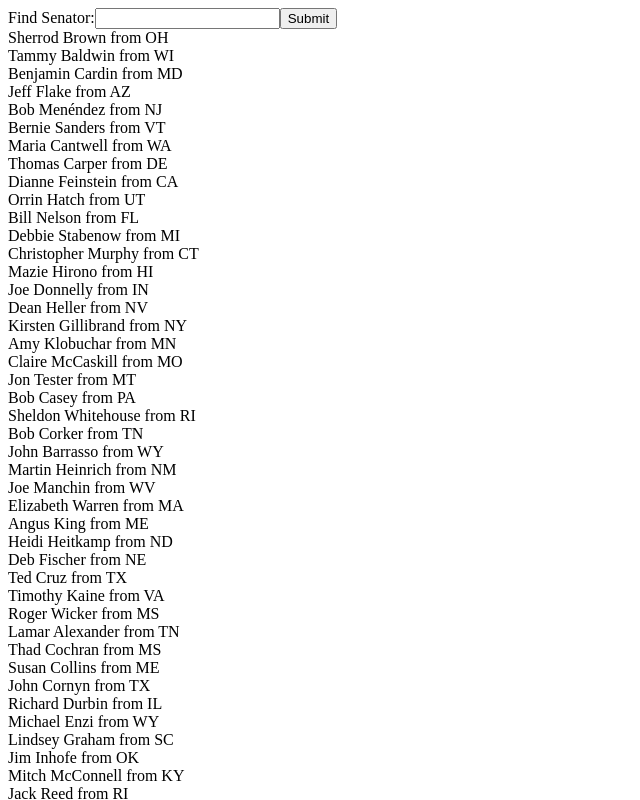
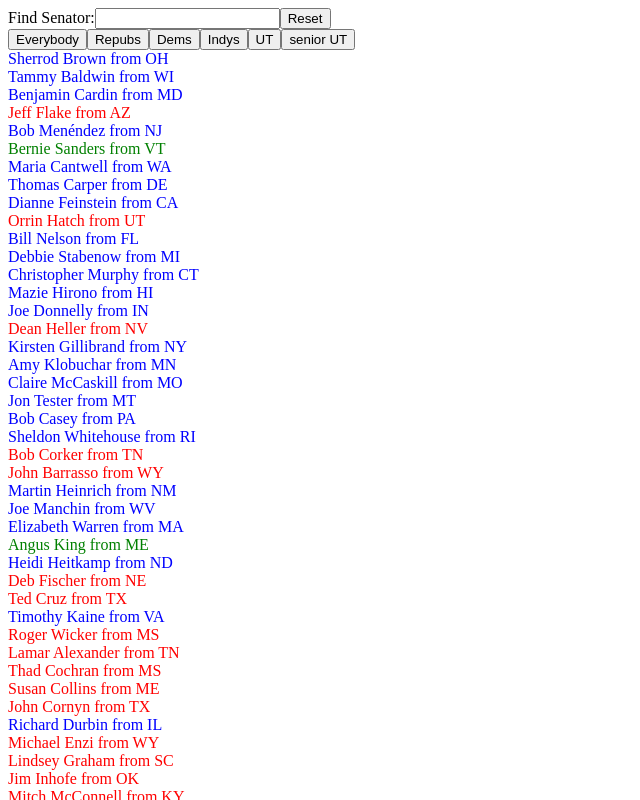
Before and after one commit to mdoubet/react-senators, a React app: page / in a window 1280 px wide. Shown: the top 800 px of the page, without its empty margins (0-640 px from the left). Built offline with nearby package versions, Linux system fonts and the light colour scheme.

Commit message:
add everyone, Rebups, Dems, UT buttons

```diff
--- a/public/index.html
+++ b/public/index.html
@@ -19,7 +19,7 @@
       work correctly both with client-side routing and a non-root public URL.
       Learn how to configure a non-root public URL by running `npm run build`.
     -->
-    <title>React App</title>
+    <title>Senator Display App</title>
   </head>
   <body>
     <noscript>
--- a/src/components/Senator.js
+++ b/src/components/Senator.js
@@ -5,8 +5,10 @@ export default class extends Component {
 
     render(){
         const senator = this.props.senator
+
+        const partyColor = senator.party.match('Democrat') ? "blue" : (senator.party.match('Republican')) ?  "red" : "green";
         return (
-            <div>{senator.person.nickname ? senator.person.nickname : senator.person.firstname} {senator.person.lastname} from {senator.state}</div>
+            <div style = {{color:partyColor}}>{senator.person.nickname ? senator.person.nickname : senator.person.firstname} {senator.person.lastname} from {senator.state}</div>
         );
     }
 }
--- a/src/components/Senators.js
+++ b/src/components/Senators.js
@@ -2,6 +2,7 @@ import React, { Component } from 'react'
 import senators from '../data/senators'
 import Senator from './Senator'
 import Senatorsearcher from './Senatorsearcher'
+
 
 export default class extends Component {
     constructor(props) {
@@ -9,11 +10,36 @@ export default class extends Component {
         this.handleSearch = this.handleSearch.bind(this);
 
 
-        this.state = {ssValue: ''}
+        this.state = {
+            curSenators : senators,
+            ssValue: ''
+        }
     }
 
     handleSearch(event){
         this.setState({ssValue: event.target.value});
+    }
+
+    repubFilter = () => {
+        this.setState({curSenators: senators.filter((senator) => senator.party.match('Republican'))})
+    }
+    demFilter = () => {
+        this.setState({curSenators: senators.filter((senator) => senator.party.match('Democrat'))})
+    }
+    indyFilter =()=>{
+            this.setState({curSenators: senators.filter((senator) => senator.party.match('Independent'))})
+    }
+    resetSenators= () => {
+            this.setState({curSenators: senators})
+    }
+
+    utahFilter =()=> {
+        this.setState({curSenators: senators.filter((senator) => senator.state.match('UT'))})
+
+    }
+    seniorUTFilter =()=> {
+        this.setState({curSenators: senators.filter((senator) => senator.state.match('UT')&& senator.senator_rank.match('senior'))})
+
     }
 
 
@@ -21,14 +47,17 @@ export default class extends Component {
     renderSenators(){
         return (
 
-            senators.filter((senator) => { return (
+            this.state.curSenators.filter((senator) => { return (
                 senator.person.firstname.toLowerCase().match(this.state.ssValue.toLowerCase()) ||
                 senator.person.lastname.toLowerCase().match(this.state.ssValue.toLowerCase()) ||
                 senator.person.nickname.toLowerCase().match(this.state.ssValue.toLowerCase())
             )
             })
-                .map(senator =>
-                 <Senator senator={senator}/>
+                .map(senator => {
+
+                    return(
+                        <Senator senator={senator}/>);
+                    }
 
             //     {/**/}
             )
@@ -41,9 +70,16 @@ export default class extends Component {
             <div>
                 <div>
                     <Senatorsearcher value = { this.state.ssValue }  onChange = {this.handleSearch}/>
+                    <input type = "button" value="Everybody" onClick={this.resetSenators}/>
+                    <input type = "button" value="Repubs" onClick={this.repubFilter}/>
+                    <input type = "button" value="Dems" onClick={this.demFilter}/>
+                    <input type = "button" value="Indys" onClick={this.indyFilter}/>
+                    <input type = "button" value="UT" onClick={this.utahFilter}/>
+                    <input type = "button" value="senior UT" onClick={this.seniorUTFilter}/>
+
                 </div>
                 <div>
-                {senators}
+                    {senators}
                 </div>
             </div>
         );
--- a/src/components/Senatorsearcher.js
+++ b/src/components/Senatorsearcher.js
@@ -3,18 +3,18 @@ import React, { Component } from 'react';
 export default class extends Component {
     constructor(props){
         super(props);
-        this.state = {searchText: ''};
 
         this.handleChange = this.handleChange.bind(this);
-        this.handleSubmit = this.handleSubmit.bind(this);
     }
 
     handleChange(event){
         this.props.onChange(event);
-    }
-    handleSubmit(event){
 
     }
+    handleSubmit() {
+        this.setState({value: ''})
+    }
+
 
 
     render(){
@@ -24,7 +24,7 @@ export default class extends Component {
                     Find Senator:
                     <input type="text" value={this.props.ssValue} onChange={this.handleChange} />
                 </label>
-                <input type="submit" value="Submit" />
+                <input type="submit" value="Reset" />
             </form>
         )
     }
```
Also changed, not shown: src/components/RepublicanFilterButton.js (added, +44 -0 lines).
